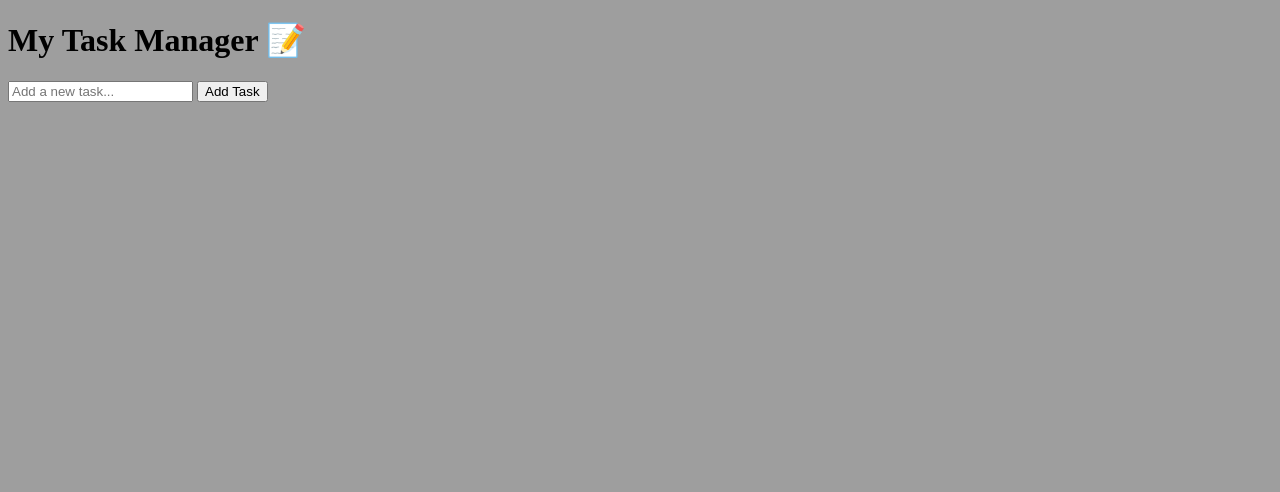
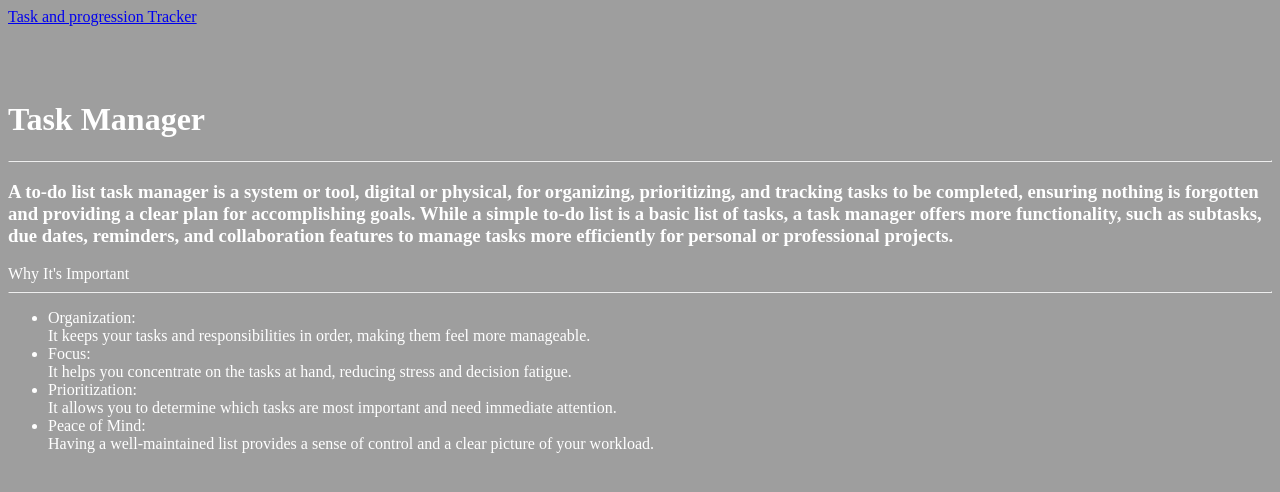
Before and after one commit to AnetColin/Task-Manager, a plain HTML site: page home.html in a window 1280 px wide. Drawn offline with Linux system fonts and the light colour scheme.

Commit message:
Update home.html

```diff
--- a/home.html
+++ b/home.html
@@ -1,21 +1,36 @@
-<!DOCTYPE html>
-<html lang="en">
-<head>
-    <meta charset="UTF-8">
-    <meta name="viewport" content="width=device-width, initial-scale=1.0">
-    <title>Task Manager</title>
-    <link rel="stylesheet" href="style.css">
-</head>
-<body background="c:\Users\AnetJoelIva\OneDrive\Desktop\MOI\images\Screenshot (645).png">
-    <div class="container">
-        <h1>My Task Manager 📝</h1>
-        <div class="input-section">
-            <input type="text" id="taskInput" placeholder="Add a new task...">
-            <button id="addTaskBtn">Add Task</button>
-        </div>
-        <ul id="taskList">
-            </ul>
-    </div>
-    <script src="script.js"></script>
+<html>
+    <head>
+        <title>home</title>
+
+    </head>
+    <body background="c:\Users\AnetJoelIva\OneDrive\Desktop\MOI\images\Screenshot (689).png" text="white">
+        <nav>
+            <a href="./index.html">Task and progression Tracker</a>
+        </nav>
+<div >
+        <br>
+        <br>
+        <br>
+        <h1>Task Manager</h1><hr>
+        <h3>A to-do list task manager is a system or tool,
+         digital or physical, for organizing, prioritizing, and tracking
+          tasks to be completed, ensuring nothing is forgotten and providing a clear plan for accomplishing goals. While a simple to-do list is a basic list of tasks, a task manager offers more functionality,
+         such as subtasks, due dates, reminders, and collaboration features
+         to manage tasks more efficiently for personal or professional projects.
+    </h3>
+
+    <img src="">
+    <br>
+    Why It's Important<hr>
+    <ul>
+<li>Organization:</li>
+It keeps your tasks and responsibilities in order, making them feel more manageable.
+<li>Focus:</li>
+It helps you concentrate on the tasks at hand, reducing stress and decision fatigue.
+<li>Prioritization:</li>
+It allows you to determine which tasks are most important and need immediate attention.
+<li>Peace of Mind:</li>
+Having a well-maintained list provides a sense of control and a clear picture of your workload.
+</ul>      </div>
 </body>
 </html>
```
